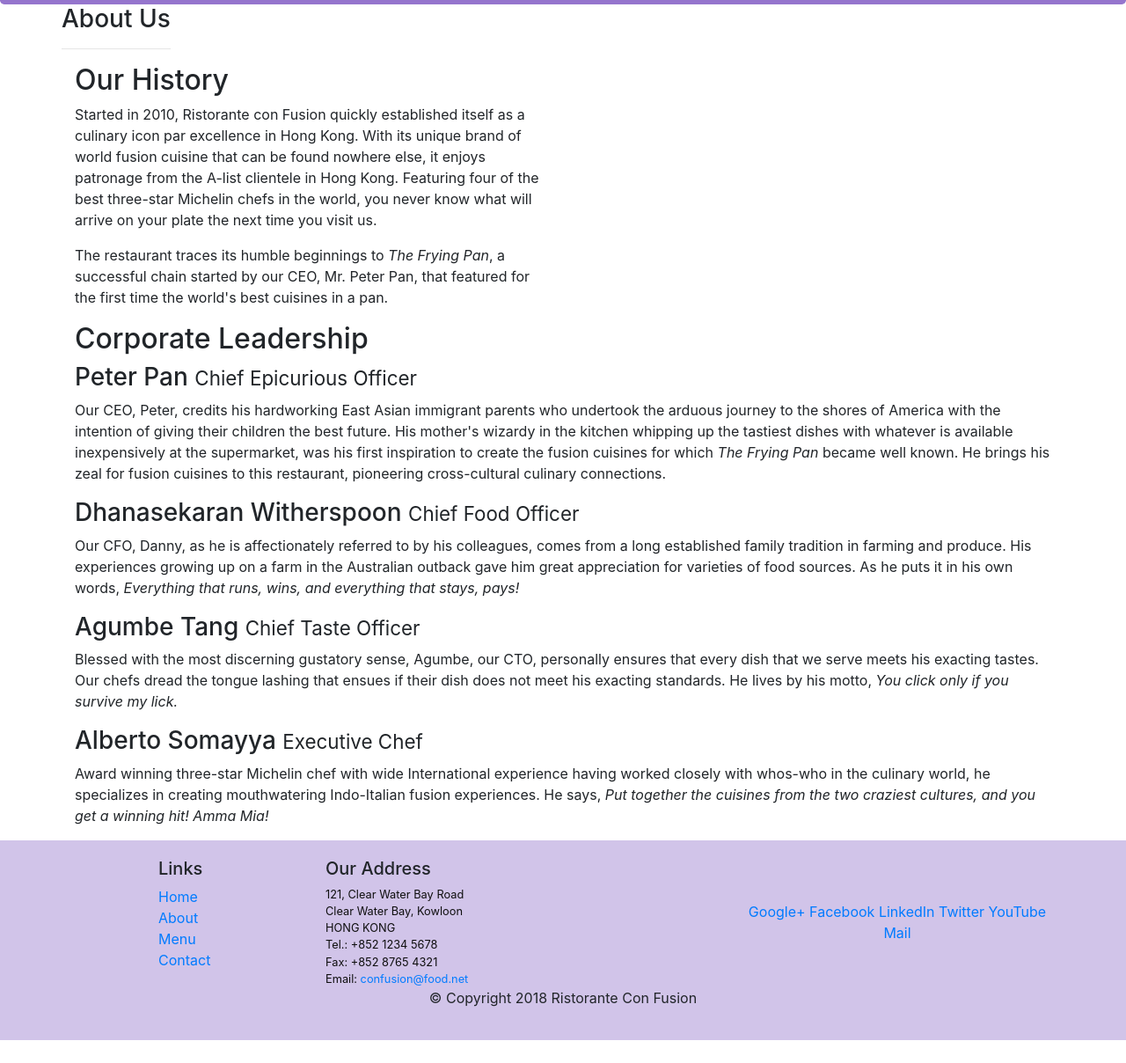
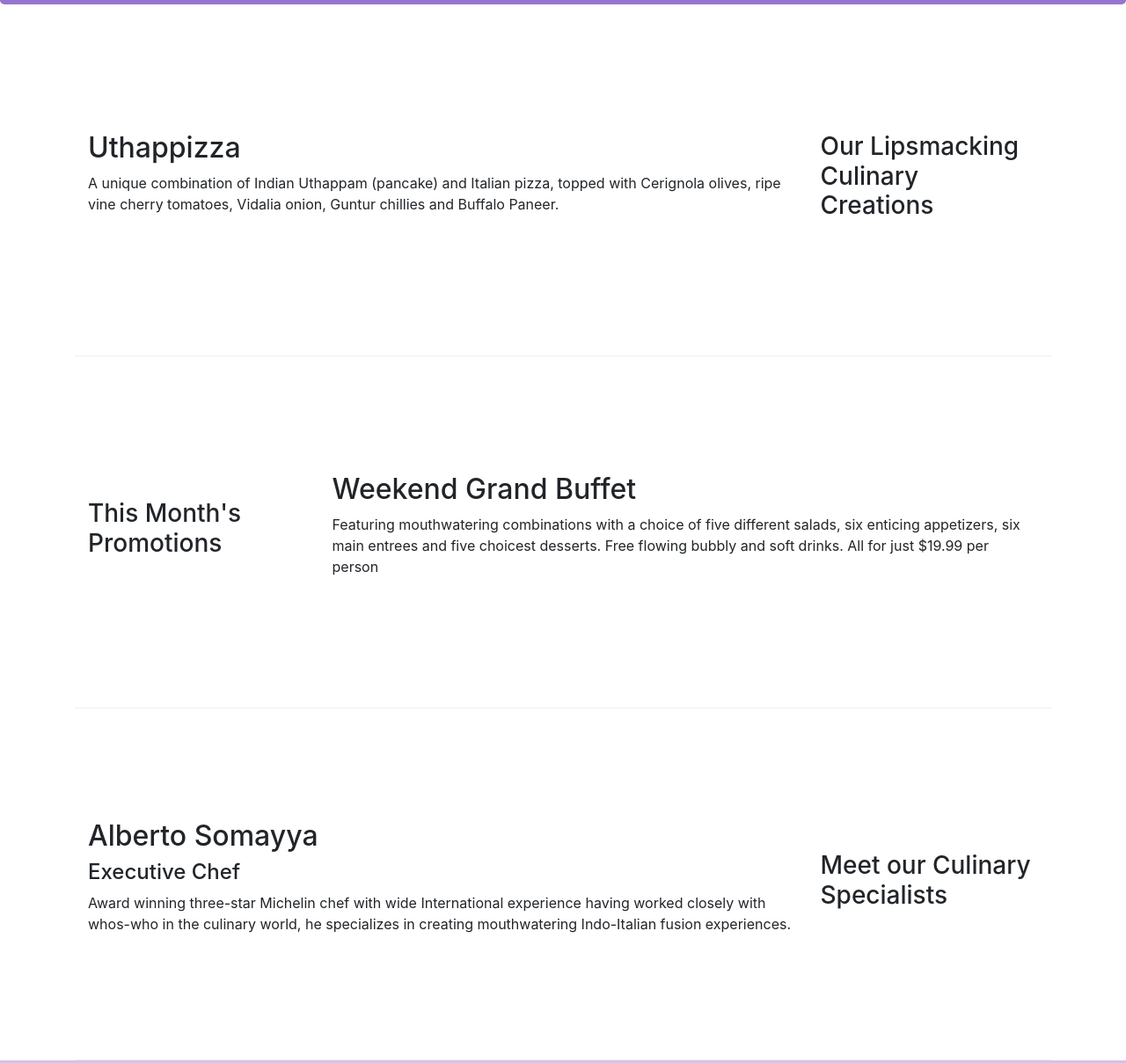
Before and after one commit to azharuddin207/Bootstrap, a website: page aboutus.html in a window 1280 px wide. Shown: the part 279-1487 px from the top of the page at 88% size. Before the commit the page ends 1461 px from the top, so only its background shows below. Drawn offline with nearby package versions, Linux system fonts and the light colour scheme.

Commit message:
bootstrap grid part2

```diff
--- a/aboutus.html
+++ b/aboutus.html
@@ -2,8 +2,7 @@
 <html lang="en">
 
 <head>
-
-    <title>Ristorante Con Fusion: About Us</title>
+    <title>Ristorante Con Fusion</title>
     <!-- Required meta tags always come first -->
     <meta charset="utf-8">
     <meta name="viewport" content="width=device-width, initial-scale=1, shrink-to-fit=no">
@@ -20,12 +19,12 @@
                         <button class="navbar-toggler" type="button" data-toggle="collapse" data-target="#Navbar">
                                 <span class="navbar-toggler-icon"></span>
                             </button>
-                            <a class="navbar-brand" href="index.html">Ristorante Con Fusion</a>
+                            <a class="navbar-brand" href="#">Ristorante Con Fusion</a>
                             <div class="collapse navbar-collapse" id="Navbar">
 
 
                         <ul class="navbar-nav mr-auto">
-                            <li class="nav-item "><a class="nav-link" href="index.html">Home</a></li>
+                            <li class="nav-item active"><a class="nav-link" href="#">Home</a></li>
                             <li class="nav-item"><a class="nav-link" href="./aboutus.html">About</a></li>
                             <li class="nav-item"><a class="nav-link" href="#">Menu</a></li>
                             <li class="nav-item"><a class="nav-link" href="#">Contact</a></li>
@@ -33,57 +32,59 @@
                 </div>
                 </div>
             </nav>
+
     <header class="jumbotron">
         <div class="container">
             <div class="row row-header">
                 <div class="col-12 col-sm-6">
                     <h1>Ristorante con Fusion</h1>
-                    <p>We take inspiration from the World's best cuisines, and create a unique fusion experience. Our lipsmacking creations will tickle your culinary senses!</p>
+                    <p class="d-none d-sm-block">We take inspiration from the World's best cuisines, and create a unique fusion experience. Our lipsmacking creations will tickle your culinary senses!</p>
                 </div>
-                <div class="col-12 col-sm">
+
+                <div class= "col-12 col-sm">
                 </div>
+
             </div>
         </div>
     </header>
 
     <div class="container">
-        <div class="row content-row">
-            <div>
-               <h3>About Us</h3>
-               <hr>
+        <div class="row row-content align-items-center">
+            <div class="col-12 col-sm-4 order-sm-last col-md-3" >
+                <h3>Our Lipsmacking Culinary Creations</h3>
             </div>
-        </div>
-
-        <div class="row content-row" >
-            <div class="col-12 col-sm-6">
-                <h2>Our History</h2>
-                <p>Started in 2010, Ristorante con Fusion quickly established itself as a culinary icon par excellence in Hong Kong. With its unique brand of world fusion cuisine that can be found nowhere else, it enjoys patronage from the A-list clientele in Hong Kong.  Featuring four of the best three-star Michelin chefs in the world, you never know what will arrive on your plate the next time you visit us.</p>
-                <p>The restaurant traces its humble beginnings to <em>The Frying Pan</em>, a successful chain started by our CEO, Mr. Peter Pan, that featured for the first time the world's best cuisines in a pan.</p>
-            </div>
-            <div class="col-12 col-sm">
+            <div class="col col-sm order-sm-first col-md">
+                <h2>Uthappizza</h2>
+                <p class="d-none d-sm-block">A unique combination of Indian Uthappam (pancake) and Italian pizza, topped with Cerignola olives, ripe vine cherry tomatoes, Vidalia onion, Guntur chillies and Buffalo Paneer.</p>
             </div>
         </div>
 
 
-        <div class="row content-row">
-            <div class="col-12 ">
-                <h2>Corporate Leadership</h2>
-                <h3>Peter Pan <small>Chief Epicurious Officer</small></h3>
-                <p class="d-none d-sm-block">Our CEO, Peter, credits his hardworking East Asian immigrant parents who undertook the arduous journey to the shores of America with the intention of giving their children the best future. His mother's wizardy in the kitchen whipping up the tastiest dishes with whatever is available inexpensively at the supermarket, was his first inspiration to create the fusion cuisines for which <em>The Frying Pan</em> became well known. He brings his zeal for fusion cuisines to this restaurant, pioneering cross-cultural culinary connections.</p>
-                <h3>Dhanasekaran Witherspoon <small>Chief Food Officer</small></h3>
-                <p class="d-none d-sm-block">Our CFO, Danny, as he is affectionately referred to by his colleagues, comes from a long established family tradition in farming and produce. His experiences growing up on a farm in the Australian outback gave him great appreciation for varieties of food sources. As he puts it in his own words, <em>Everything that runs, wins, and everything that stays, pays!</em></p>
-                <h3>Agumbe Tang <small>Chief Taste Officer</small></h3>
-                <p class="d-none d-sm-block">Blessed with the most discerning gustatory sense, Agumbe, our CTO, personally ensures that every dish that we serve meets his exacting tastes. Our chefs dread the tongue lashing that ensues if their dish does not meet his exacting standards. He lives by his motto, <em>You click only if you survive my lick.</em></p>
-                <h3>Alberto Somayya <small>Executive Chef</small></h3>
-                <p class="d-none d-sm-block">Award winning three-star Michelin chef with wide International experience having worked closely with whos-who in the culinary world, he specializes in creating mouthwatering Indo-Italian fusion experiences. He says, <em>Put together the cuisines from the two craziest cultures, and you get a winning hit! Amma Mia!</em></p>
+        <div class="row row-content align-items-center">
+            <div class=" col-12 col-sm-4 col-md-3">
+                <h3>This Month's Promotions</h3>
+            </div>
+            <div class="col col-sm col-md">
+                <h2>Weekend Grand Buffet</h2>
+                <p class="d-none d-sm-block">Featuring mouthwatering combinations with a choice of five different salads, six enticing appetizers, six main entrees and five choicest desserts. Free flowing bubbly and soft drinks. All for just $19.99 per person </p>
             </div>
         </div>
 
+        <div class="row row-content align-items-center">
+            <div class="col-12 col-sm-4 order-sm-last col-md-3">
+                <h3>Meet our Culinary Specialists</h3>
+            </div>
+            <div class="col col-sm  order-sm-first col-md">
+                <h2>Alberto Somayya</h2>
+                <h4>Executive Chef</h4>
+                <p class="d-none d-sm-block">Award winning three-star Michelin chef with wide International experience having worked closely with whos-who in the culinary world, he specializes in creating mouthwatering Indo-Italian fusion experiences. </p>
+            </div>
+        </div>
     </div>
 
     <footer class="footer">
         <div class="container">
-            <div class="row">
+            <div class="row ">
                 <div class="col-4 offset-1 col-sm-2">
                     <h5>Links</h5>
                     <ul class="list-unstyled">
@@ -113,7 +114,7 @@
                         <a href="http://youtube.com/">YouTube</a>
                         <a href="mailto:">Mail</a>
                     </div>
-                </div>
+                </div >
            </div>
            <div class="row justify-content-center">
                 <div class="col-auto">
```
Lines whose indentation alone changed are shown as unchanged.
